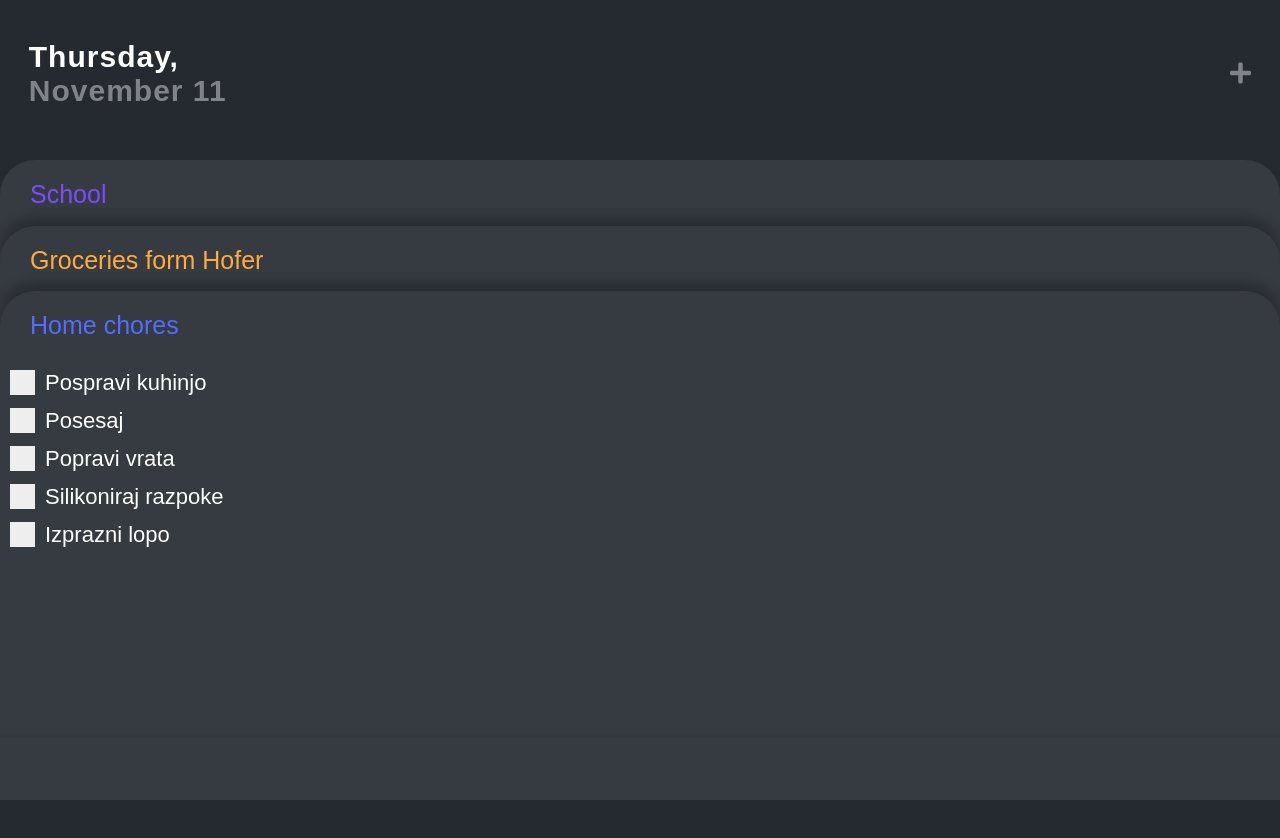
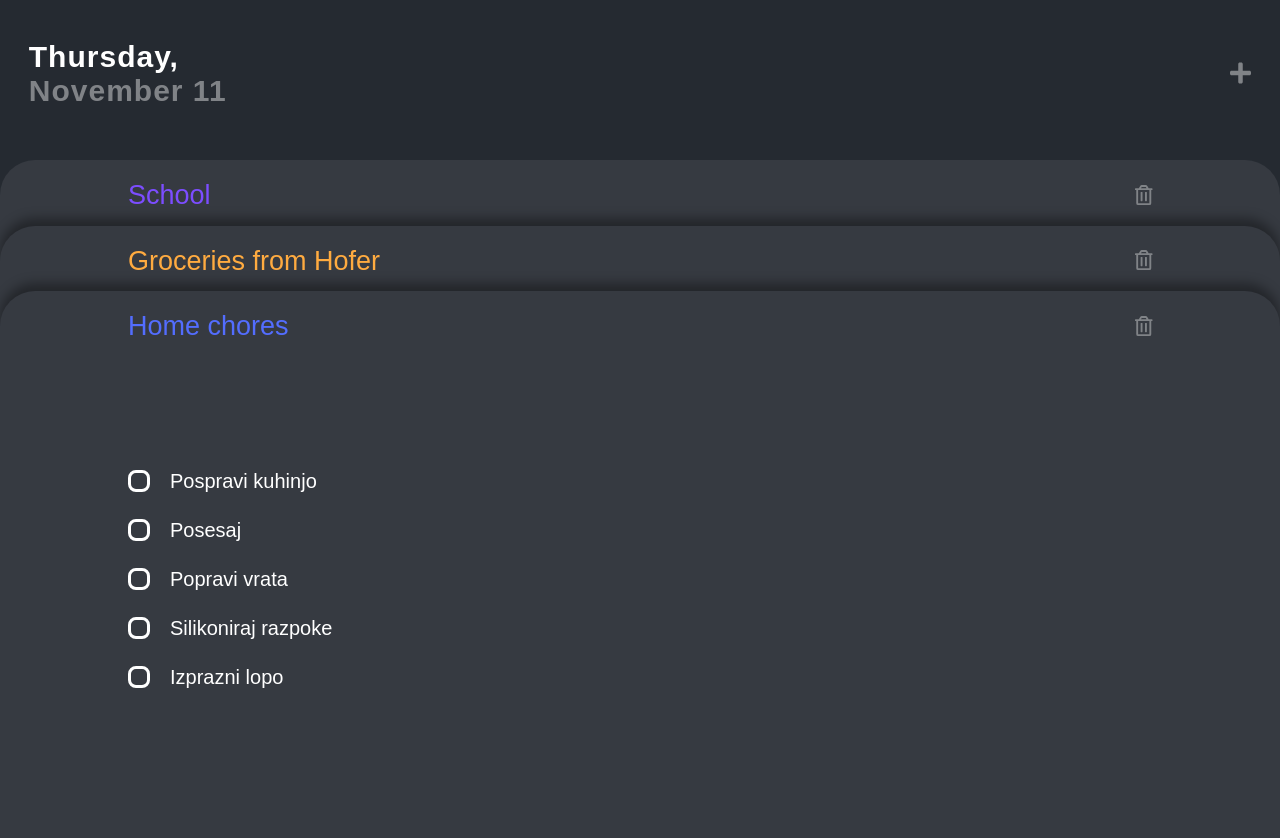
Before and after one commit to lzukanovic/check-list-it-2, an Angular app in the folder checklist2-ui/: page / in a window 1280 px wide. Shown: the top 838 px of the page. Before the commit the page ends 800 px from the top, so only its background shows below. Built offline with nearby package versions, Linux system fonts and the light colour scheme.

Commit message:
Styling for card's task list and minor styling improvements

```diff
--- a/checklist2-ui/src/app/cards/cards.component.html
+++ b/checklist2-ui/src/app/cards/cards.component.html
@@ -5,27 +5,37 @@
     (click)="activateCard(i)"
     [ngStyle]="{'transform': 'translateY(' + (i > activeCard ? (cards[activeCard].tasks.length + 1)*30+30 : 0) + 'px)'}">
 
-        <!-- <app-card [card]="card"></app-card> -->
-
-        <!-- <div class="card-container"> -->
         <div class="card-header">
             <h2 [ngStyle]="{'color': card.color}">{{ card.title }}</h2>
             <div class="delete-button">
+                <fa-icon [icon]="faTrashAlt"></fa-icon>
             </div>
         </div>
         <div class="card-list">
-                <!-- <ul>
-                    <li *ngFor="let task of card.tasks">{{ task.value }}</li>
-                </ul> -->
-                <label
+
+            <!-- <label
             class="container"
-                *ngFor="let task of card.tasks">
+            (click)="checkTask(i)"
+            *ngFor="let task of card.tasks; let i = index">
+                {{ task.value }}:{{ task.isChecked }}
+                <input type="checkbox" >
+                <span class="checkmark">
+                    <span class="checkmark-body"></span>
+                </span>
+            </label> -->
+
+            <div class="container2"
+                *ngFor="let task of card.tasks; let i = index"
+                (click)="checkTask(i, $event)"
+                [class.checked]="task.isChecked">
+                <div class="checkbox2"></div>
+                <div class="checkbox-body2"></div>
+                <div class="checkbox-text2">
                     {{ task.value }}
-                    <input type="checkbox" >
-                    <span class="checkmark"></span>
-                </label>
                 </div>
-        <!-- </div> -->
+            </div>
+
+        </div>
     </div>
 </div>
 <div *ngIf="cards.length == 0" id="empty-lists">
--- a/checklist2-ui/src/app/cards/cards.component.scss
+++ b/checklist2-ui/src/app/cards/cards.component.scss
@@ -33,9 +33,9 @@
     border-top-right-radius: 35px;
     // -webkit-box-shadow: 0px -3px 14px 2px rgba(0,0,0,0.53);
     // box-shadow: 0px -3px 14px 2px rgba(0,0,0,0.53);
-    -webkit-box-shadow: 0px -8px 11px rgba(0,0,0,0.25);
-    -moz-box-shadow: 0px -8px 11px rgba(0,0,0,0.25);
-    box-shadow: 0px -8px 11px rgba(0,0,0,0.25);
+    -webkit-box-shadow: 0px -8px 11px rgba(0,0,0,0.35);
+    -moz-box-shadow: 0px -8px 11px rgba(0,0,0,0.35);
+    box-shadow: 0px -8px 11px rgba(0,0,0,0.35);
     color: var(--text);
     min-height: 80vh;
     position: absolute;
@@ -43,91 +43,159 @@
     width: 100%;
 
     .card-header {
-        padding: 20px 30px 0;
+        align-items: center;
+        display: flex;
+        justify-content: space-between;
+        padding: 20px 10% 0;
 
         h2 {
-            font-size: 25px;
+            font-size: 27px;
             font-weight: normal;
             margin: 0;
+        }
+
+        .delete-button {
+            color: var(--muted-text);
+            cursor: pointer;
+            font-size: 20px;
+
+            &:hover {
+                color: var(--text);
+            }
         }
     }
 
 
     .card-list {
-        padding: 30px 10px;
+        padding: 10%;
 
-        // ul li {
+        .container2 {
+            cursor: pointer;
+            display: flex;
+            font-size: 20px;
+            margin-bottom: 1.3em;
+            position: relative;
+
+            .checkbox2 {
+                border: var(--text) solid 3px;
+                border-radius: 8px;
+                height: 16px;
+                min-height: 16px;
+                // margin-bottom: 0.4em;
+                margin-right: 1em;
+                width: 16px;
+                min-width: 16px;
+            }
+
+            .checkbox-body2 {
+                display: none;
+                position: absolute;
+            }
+
+        }
+
+        .container2.checked {
+
+            .checkbox2 {
+                border-color: var(--checked);
+            }
+
+            .checkbox-body2 {
+                border-radius: 3px;
+                background-color: var(--checked);
+                display: initial;
+                height: 10px;
+                left: 6px;
+                top: 6px;
+                width: 10px;
+            }
+
+            .checkbox-text2 {
+                color: var(--muted-text);
+                text-decoration: line-through;
+            }
+        }
+
+        // /* Customize the label (the container) */
+        // .container {
+        //     display: block;
+        //     position: relative;
+        //     padding-left: 35px;
+        //     margin-bottom: 12px;
+        //     cursor: pointer;
         //     font-size: 20px;
-        //     margin-bottom: 5px;
+        //     -webkit-user-select: none;
+        //     -moz-user-select: none;
+        //     -ms-user-select: none;
+        //     user-select: none;
         // }
 
-        /* Customize the label (the container) */
-        .container {
-            display: block;
-            position: relative;
-            padding-left: 35px;
-            margin-bottom: 12px;
-            cursor: pointer;
-            font-size: 22px;
-            -webkit-user-select: none;
-            -moz-user-select: none;
-            -ms-user-select: none;
-            user-select: none;
-        }
+        // /* Hide the browser's default checkbox */
+        // .container input {
+        //     position: absolute;
+        //     opacity: 0;
+        //     // cursor: pointer;
+        //     height: 0;
+        //     width: 0;
+        // }
 
-        /* Hide the browser's default checkbox */
-        .container input {
-            position: absolute;
-            opacity: 0;
-            cursor: pointer;
-            height: 0;
-            width: 0;
-        }
+        // /* Create a custom checkbox */
+        // .checkmark {
+        //     border: var(--text) solid 3px;
+        //     border-radius: 8px;
+        //     height: 16px;
+        //     left: 0;
+        //     position: absolute;
+        //     top: 0;
+        //     width: 16px;
+        // }
+        // .checkmark-body {
+        //     background-color: rgba(0, 0, 0, 0);
+        //     border-radius: 5px;
+        //     box-sizing: border-box;
+        //     -moz-box-sizing: border-box;
+        //     -webkit-box-sizing: border-box;
+        //     border: 3px solid var(--card-bg);
+        //     position: absolute;
+        //     top: 2;
+        //     left: 2;
+        //     height: 16px;
+        //     width: 16px;
+        // }
 
-        /* Create a custom checkbox */
-        .checkmark {
-            position: absolute;
-            top: 0;
-            left: 0;
-            height: 25px;
-            width: 25px;
-            background-color: #eee;
-        }
+        // /* When the checkbox is checked, add a blue background */
+        // .container input:checked ~ .checkmark {
+        //     border-color: var(--checked);
 
-        /* On mouse-over, add a grey background color */
-        .container:hover input ~ .checkmark {
-            background-color: #ccc;
-        }
+        //     .checkmark-body {
+        //         background-color: var(--checked);
+        //     }
+        // }
 
-        /* When the checkbox is checked, add a blue background */
-        .container input:checked ~ .checkmark {
-            background-color: #2196F3;
-        }
+        // /* Create the checkmark/indicator (hidden when not checked) */
+        // .checkmark:after {
+        //     content: "";
+        //     position: absolute;
+        //     display: none;
+        // }
 
-        /* Create the checkmark/indicator (hidden when not checked) */
-        .checkmark:after {
-            content: "";
-            position: absolute;
-            display: none;
-        }
+        // /* Show the checkmark when checked */
+        // .container input:checked ~ .checkmark:after {
+        //     display: block;
+        // }
 
-        /* Show the checkmark when checked */
-        .container input:checked ~ .checkmark:after {
-            display: block;
-        }
-
-        /* Style the checkmark/indicator */
-        .container .checkmark:after {
-            left: 9px;
-            top: 5px;
-            width: 5px;
-            height: 10px;
-            border: solid white;
-            border-width: 0 3px 3px 0;
-            -webkit-transform: rotate(45deg);
-            -ms-transform: rotate(45deg);
-            transform: rotate(45deg);
-        }
+        // /* Style the checkmark/indicator */
+        // .container .checkmark:after {
+        //     left: 9px;
+        //     top: 5px;
+        //     width: 5px;
+        //     height: 10px;
+        //     border: solid white;
+        //     border-width: 0 3px 3px 0;
+        //     -webkit-transform: rotate(45deg);
+        //     -ms-transform: rotate(45deg);
+        //     transform: rotate(45deg);
+        // }
     }
 }
 
@@ -148,8 +216,9 @@
 
     p {
         color: var(--muted-text);
+        font-size: 20px;
         margin: 0;
-        padding: 2% 15% 0;
+        padding: 2% 10% 0;
         text-align: center;
     }
 }
--- a/checklist2-ui/src/app/cards/cards.component.ts
+++ b/checklist2-ui/src/app/cards/cards.component.ts
@@ -1,5 +1,6 @@
 import { Component, OnInit } from '@angular/core';
 import { ICard } from '../shared/interfaces';
+import { faTrashAlt } from '@fortawesome/free-regular-svg-icons';
 
 @Component({
   selector: 'app-cards',
@@ -24,7 +25,7 @@ export class CardsComponent implements OnInit {
             ]
         },
         {
-      title: 'Groceries form Hofer',
+            title: 'Groceries from Hofer',
             color: '',
             tasks: [
                 {value: 'Pelati 4x', isChecked: false},
@@ -51,6 +52,7 @@ export class CardsComponent implements OnInit {
         }
     ];
     activeCard = this.cards.length - 1;
+    faTrashAlt = faTrashAlt;
 
     constructor() { }
 
@@ -59,7 +61,7 @@ export class CardsComponent implements OnInit {
     }
 
     activateCard(index: number): void {
-    console.log(index);
+        // console.log(index);
         if (index === this.activeCard) {
         this.activeCard = this.cards.length - 1;
         } else {
@@ -67,6 +69,14 @@ export class CardsComponent implements OnInit {
         }
     }
 
+    checkTask(index: number, event: Event): void {
+        event.preventDefault();
+        event.stopPropagation();
+        console.log('clicked task: ' + index);
+        this.cards[this.activeCard].tasks[index].isChecked = !this.cards[this.activeCard].tasks[index].isChecked;
+        console.log(this.cards[this.activeCard].tasks[index].isChecked);
+    }
+
     getRandomColor(): string {
         return this.titleColors[Math.floor(Math.random() * this.titleColors.length)];
     }
```
Lines whose indentation alone changed are shown as unchanged.
